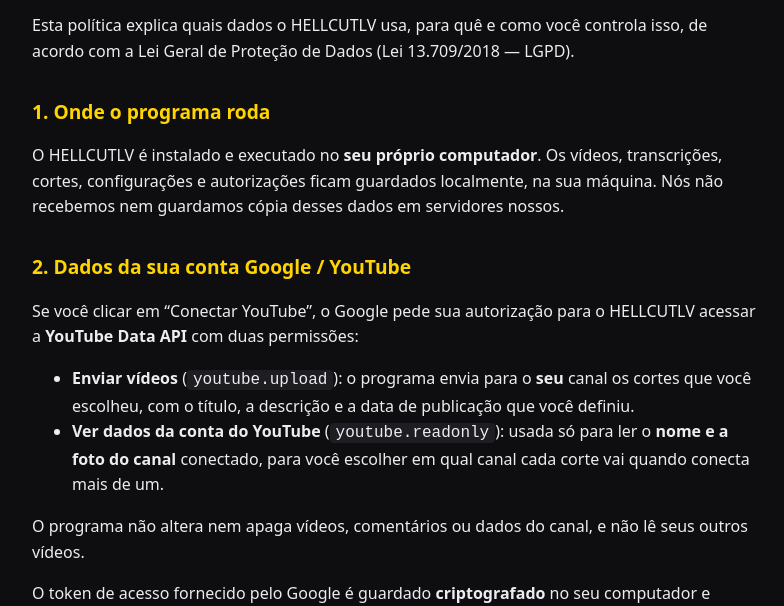
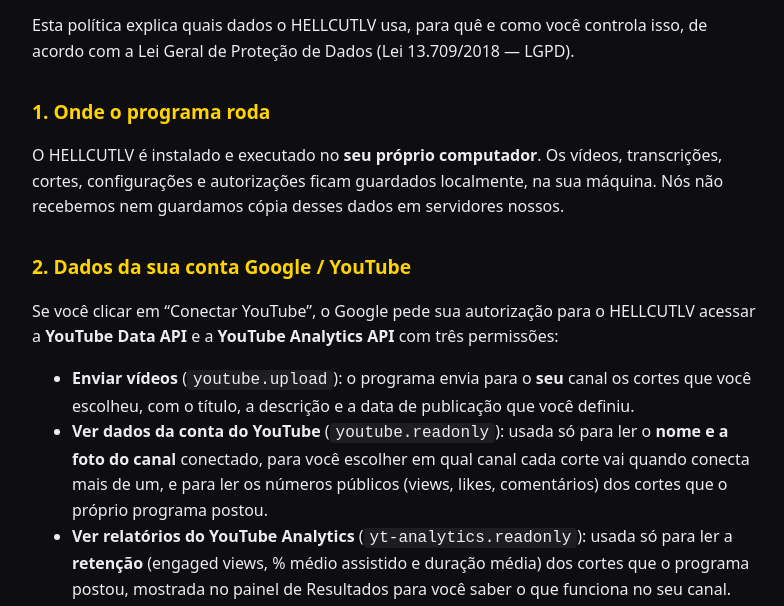
Before and after one commit to JulioNunesDev/hellcutlv-site, a plain HTML site: page privacidade.html in a window 1280 px wide. Shown: the part 194-800 px from the top of the page, without its empty margins (244-1028 px from the left). Drawn offline with Linux system fonts and the light colour scheme.

Commit message:
Privacidade: permissão de estatísticas do YouTube (retenção dos cortes)
Co-Authored-By: Claude Opus 5.5 <noreply@anthropic.com>

```diff
--- a/privacidade.html
+++ b/privacidade.html
@@ -22,15 +22,18 @@
 
   <h2>2. Dados da sua conta Google / YouTube</h2>
   <p>Se você clicar em “Conectar YouTube”, o Google pede sua autorização para o HELLCUTLV acessar a
-    <strong>YouTube Data API</strong> com duas permissões:</p>
+    <strong>YouTube Data API</strong> e a <strong>YouTube Analytics API</strong> com três permissões:</p>
   <ul>
     <li><strong>Enviar vídeos</strong> (<code>youtube.upload</code>): o programa envia para o <strong>seu</strong>
       canal os cortes que você escolheu, com o título, a descrição e a data de publicação que você definiu.</li>
     <li><strong>Ver dados da conta do YouTube</strong> (<code>youtube.readonly</code>): usada só para ler o
       <strong>nome e a foto do canal</strong> conectado, para você escolher em qual canal cada corte vai quando conecta
-      mais de um.</li>
+      mais de um, e para ler os números públicos (views, likes, comentários) dos cortes que o próprio programa postou.</li>
+    <li><strong>Ver relatórios do YouTube Analytics</strong> (<code>yt-analytics.readonly</code>): usada só para ler a
+      <strong>retenção</strong> (engaged views, % médio assistido e duração média) dos cortes que o programa postou,
+      mostrada no painel de Resultados para você saber o que funciona no seu canal.</li>
   </ul>
-  <p>O programa não altera nem apaga vídeos, comentários ou dados do canal, e não lê seus outros vídeos.</p>
+  <p>O programa não altera nem apaga vídeos, comentários ou dados do canal. Os números lidos ficam só no seu computador.</p>
   <p>O token de acesso fornecido pelo Google é guardado <strong>criptografado</strong> no seu computador e usado
     apenas para essas ações. Ele não é vendido, compartilhado nem usado para publicidade, e nenhum dado obtido das
     APIs do Google é transferido a terceiros.</p>
```
